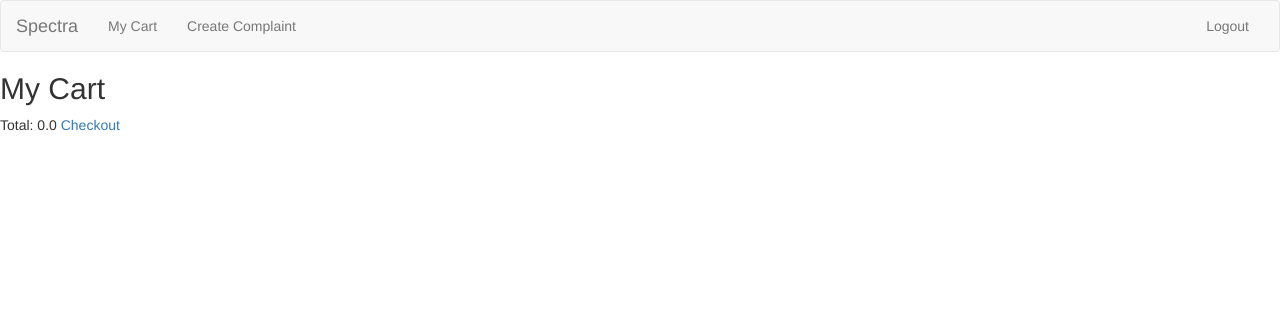
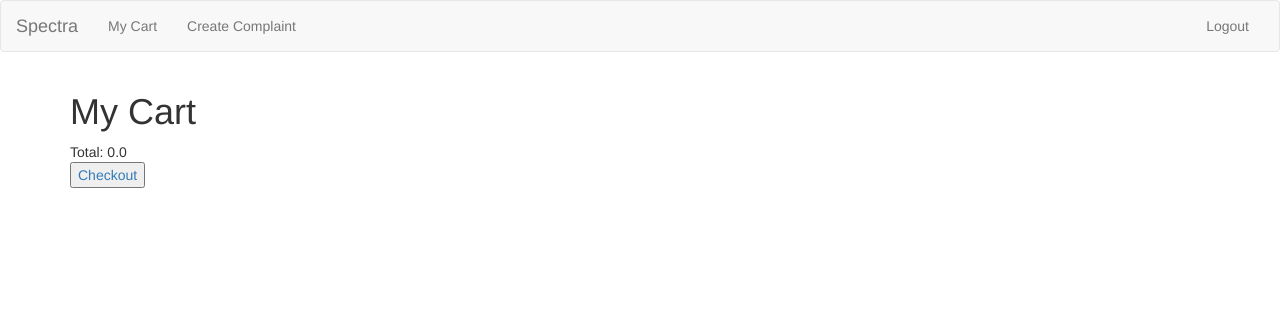
Before and after one commit to irubnich/spectra, a Flask app: page /cart in a window 1280 px wide. Shown: the top 312 px of the page. Run offline with Flask 2, Linux system fonts and the light colour scheme; some libraries are stand-ins or nearby versions.

Commit message:
Beautify cart page

```diff
--- a/spectra/templates/cart/index.html
+++ b/spectra/templates/cart/index.html
@@ -1,23 +1,39 @@
 {% extends "layout.html" %}
 {% block body %}
-    <h2>My Cart</h2>
 
-    <ul>
+    <div class="container">
+        <div class="row">
+            <div class="col-md-12">
+                <h1>My Cart</h1>
+            </div>
+        </div>
         {% for product in products %}
-        <li>
-            {{product["product"].name}}: {{product.quantity}}
+            <div class="row">
+                <div class="col-md-3">
+                    {{product["product"].name}}
+                </div>
+                <div class="col-md-3">
+                    Quantity: {{product.quantity}}
+                </div>
+                <div class="col-md-3">
                     <form action="{{url_for('cart_edit')}}" method='post'>
                         <input type="hidden" name="product_id" value="{{product['product'].id}}">
-                Quantity: <input type="number" min="1" max="{{product.inventory}}" value="{{product.quantity}}" name="quantity">
+                        <input type="number" min="1" max="{{product.inventory}}" value="{{product.quantity}}" name="quantity">
                         <input type="submit" value="Update">
                     </form>
+                </div>
+                <div class="col-md-3">
                     <a href="{{url_for('cart_delete', id=product["product"].id)}}">Delete</a>
-        </li>
+                </div>
+            </div>
         {% endfor %}
-    </ul>
 
-    Total: {{total}}
-
-    <a href="{{url_for('checkout_page')}}">Checkout</a>
+        <div class="row">
+            <div class="col-md-12">
+                Total: {{total}}<br>
+                <a href="{{url_for('checkout_page')}}"><button>Checkout</button></a>
+            </div>
+        </div>
+    </div>
 
 {% endblock %}
```
Lines whose indentation alone changed are shown as unchanged.
